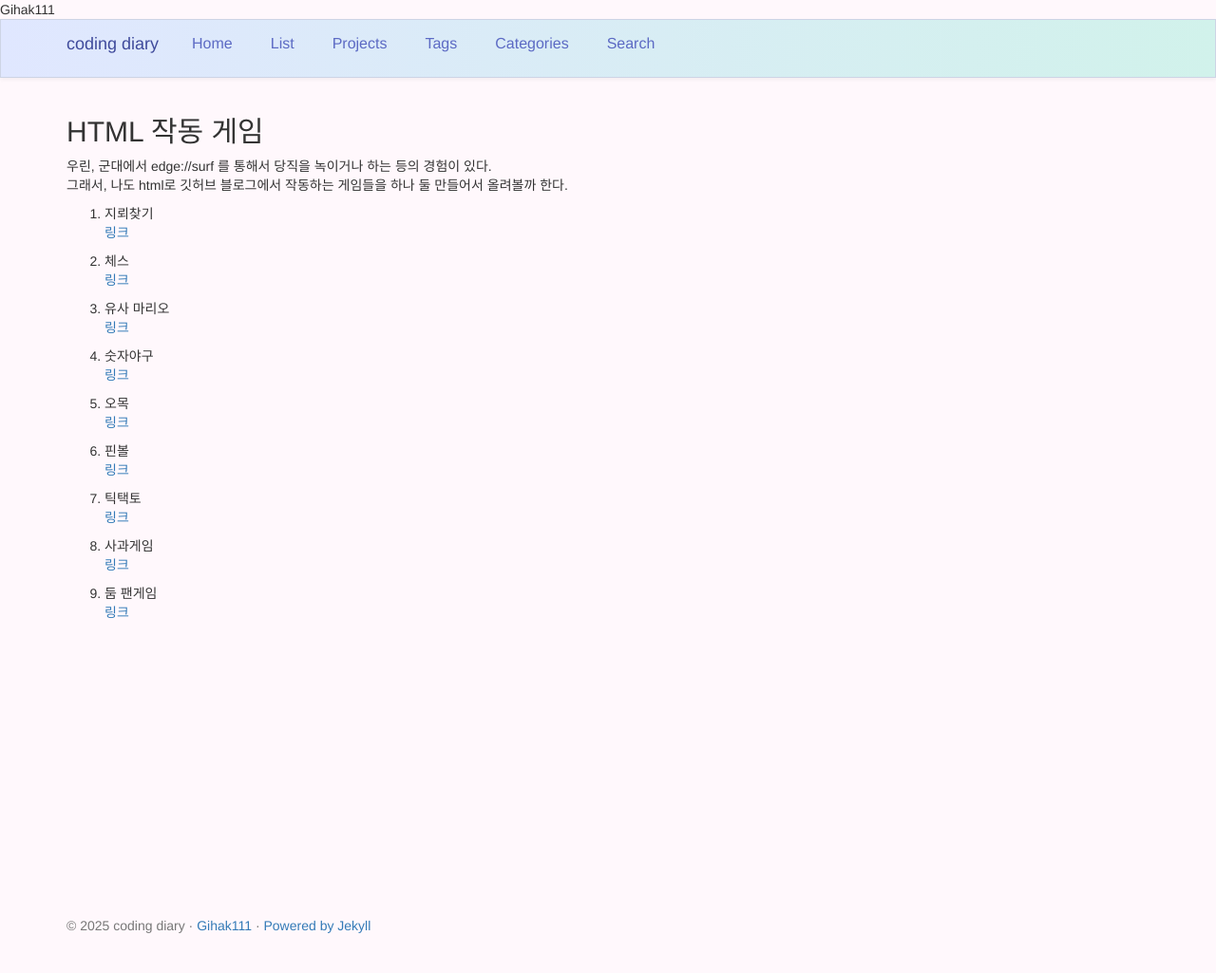
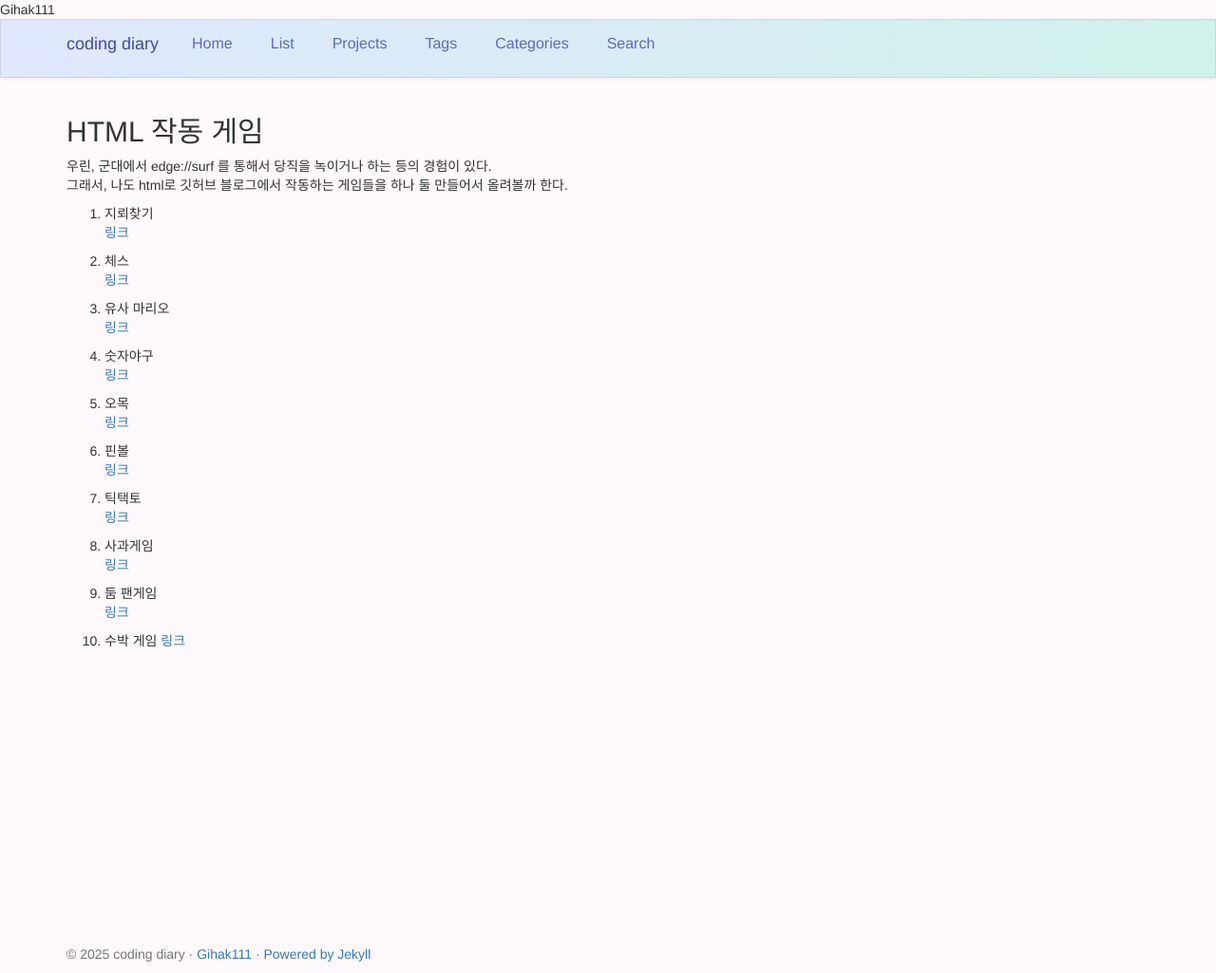
Before and after one commit to Gihak111/Gihak111.github.io, a Jekyll site: the page built from _posts/2025-04-16-Game_List_upload.md, in a window 1280 px wide. Shown: the whole page at 95% size. Built offline with Jekyll 4.4.1, drawn with Linux system fonts in a browser that asks for light colours; before the commit the page ends 995 px from its top, so only the background shows below that.

Commit message:
Update 2025-04-16-Game_List_upload.md

```diff
--- a/_posts/2025-04-16-Game_List_upload.md
+++ b/_posts/2025-04-16-Game_List_upload.md
@@ -39,3 +39,6 @@ sidebar:
 
 8. 둠 팬게임
 [링크](https://gihak111.github.io/game/doom-slayer.html)
+
+9. 수박 게임
+[링크](https://gihak111.github.io/game/suika.html)
```
